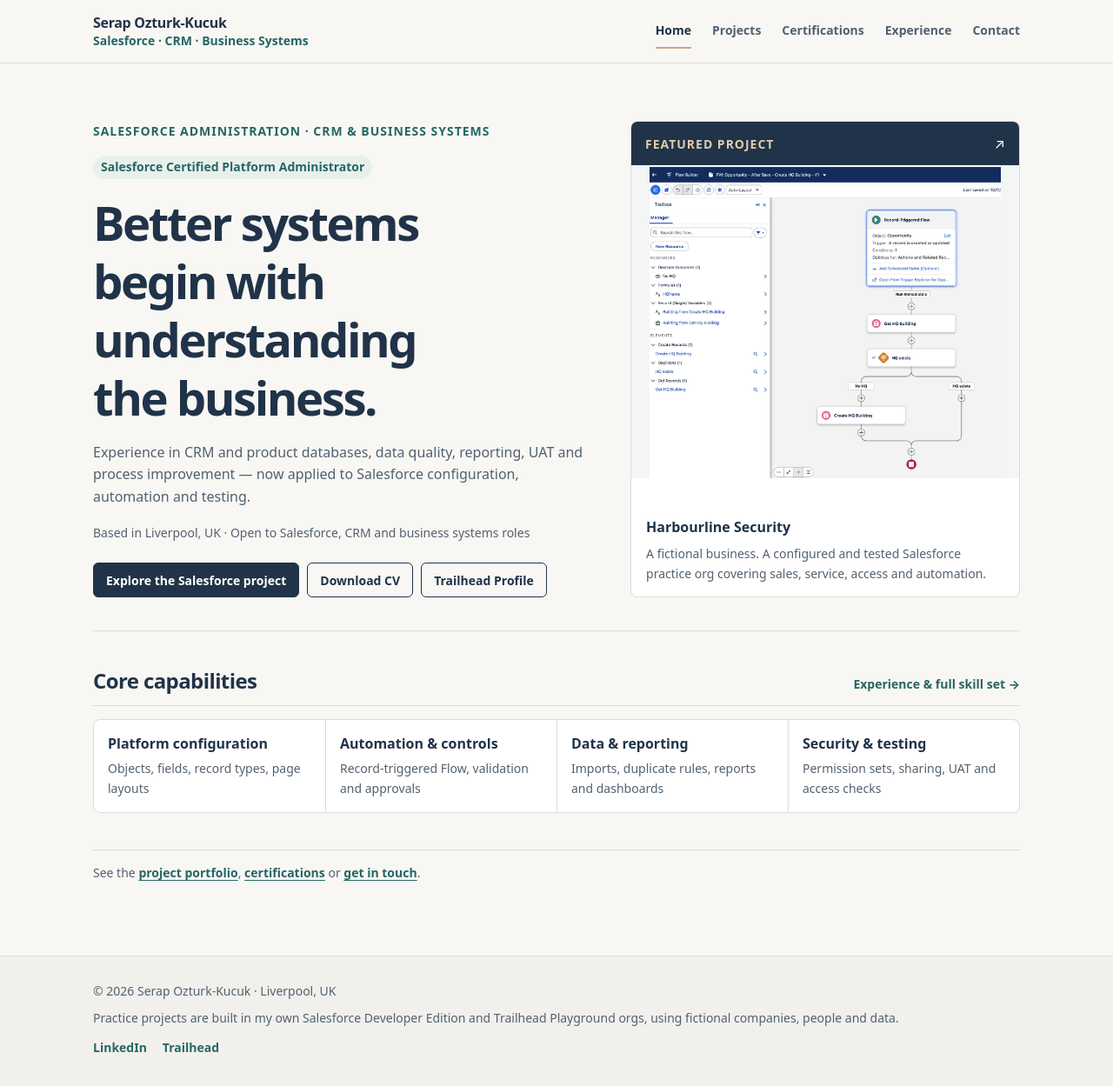
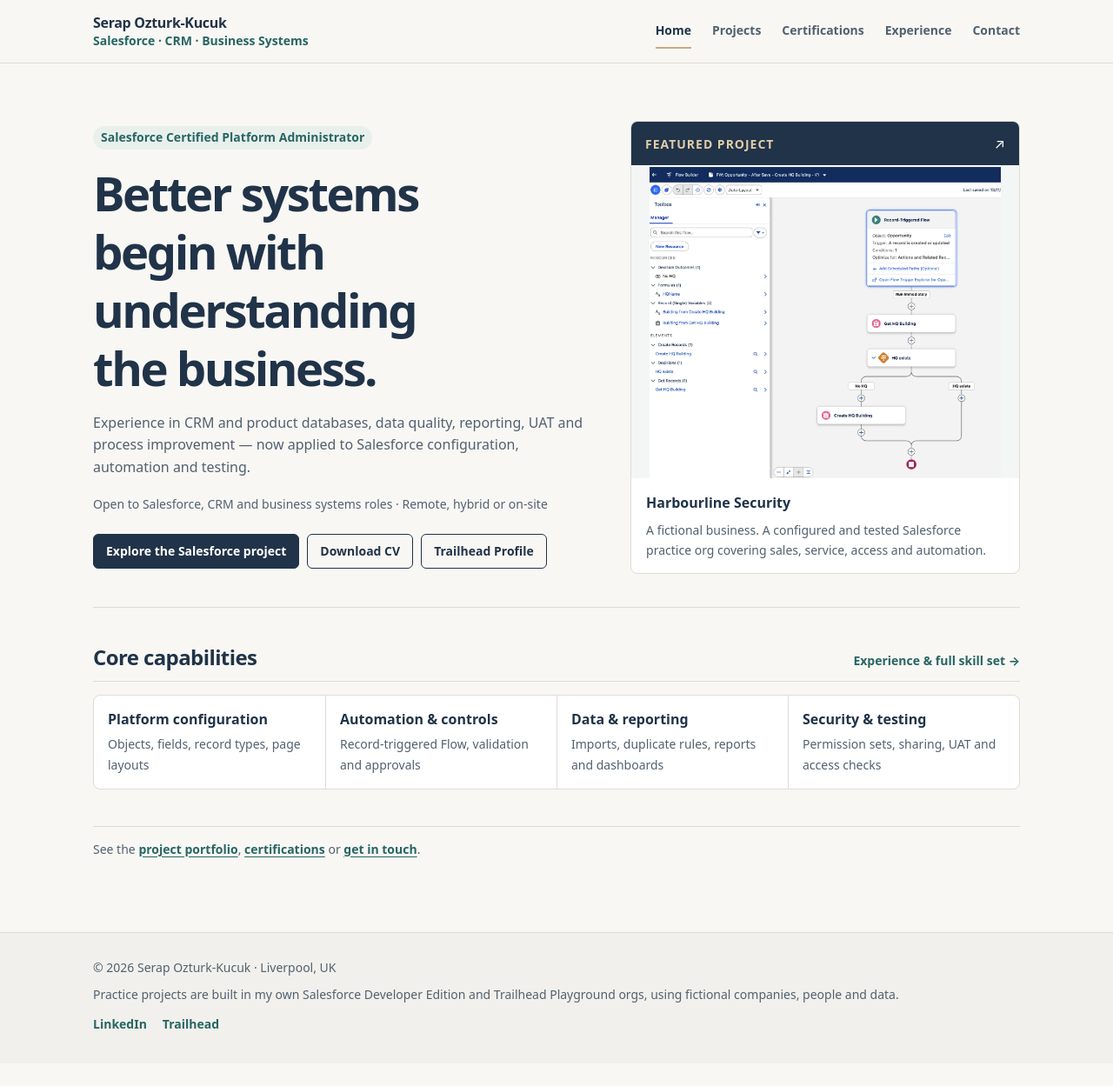
Before and after one commit to serapozturkkucuk/serapozturkkucuk.github.io, a Jekyll site: the page built from index.html, in a window 1280 px wide and 1251 px high. Shown: the whole window at 87% size. Built offline with Jekyll 4.4.1, drawn with Linux system fonts in a browser that asks for light colours.

Commit message:
Remove repetitive homepage label and emphasise flexible work options

```diff
--- a/index.html
+++ b/index.html
@@ -4,11 +4,10 @@ title: Home
 ---
 <section class="hero home-hero">
   <div class="hero-copy">
-    <span class="label">Salesforce administration · CRM &amp; business systems</span>
     <span class="pill">Salesforce Certified Platform Administrator</span>
     <h1>Better systems begin with understanding the business.</h1>
     <p class="lede">Experience in CRM and product databases, data quality, reporting, UAT and process improvement — now applied to Salesforce configuration, automation and testing.</p>
-    <p class="muted home-location">Based in Liverpool, UK · Open to Salesforce, CRM and business systems roles</p>
+    <p class="muted home-location">Open to Salesforce, CRM and business systems roles · Remote, hybrid or on-site</p>
     <div class="actions">
       <a class="btn primary" href="{{ '/projects/harbourline/' | relative_url }}">Explore the Salesforce project</a>
       {% if site.author.cv_file != "" %}<a class="btn" href="{{ site.author.cv_file | relative_url }}">Download CV</a>{% endif %}
```
